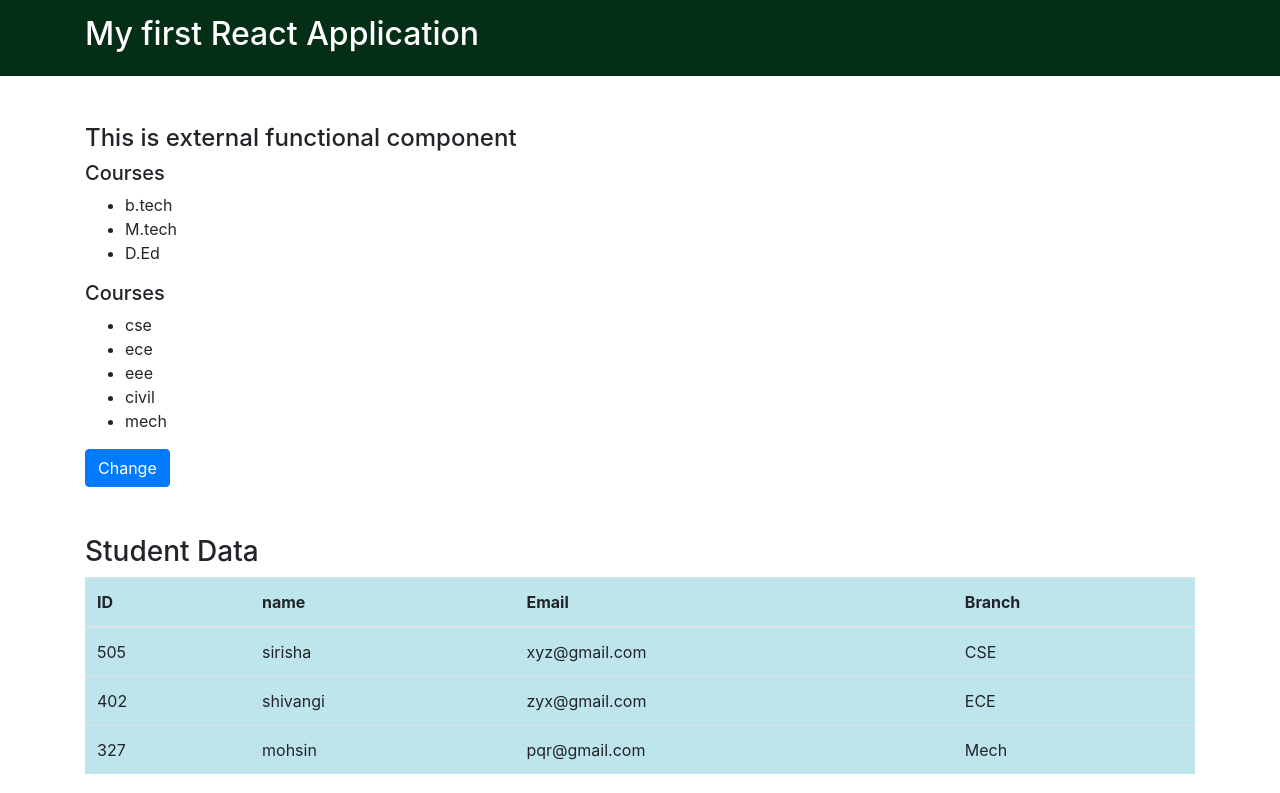
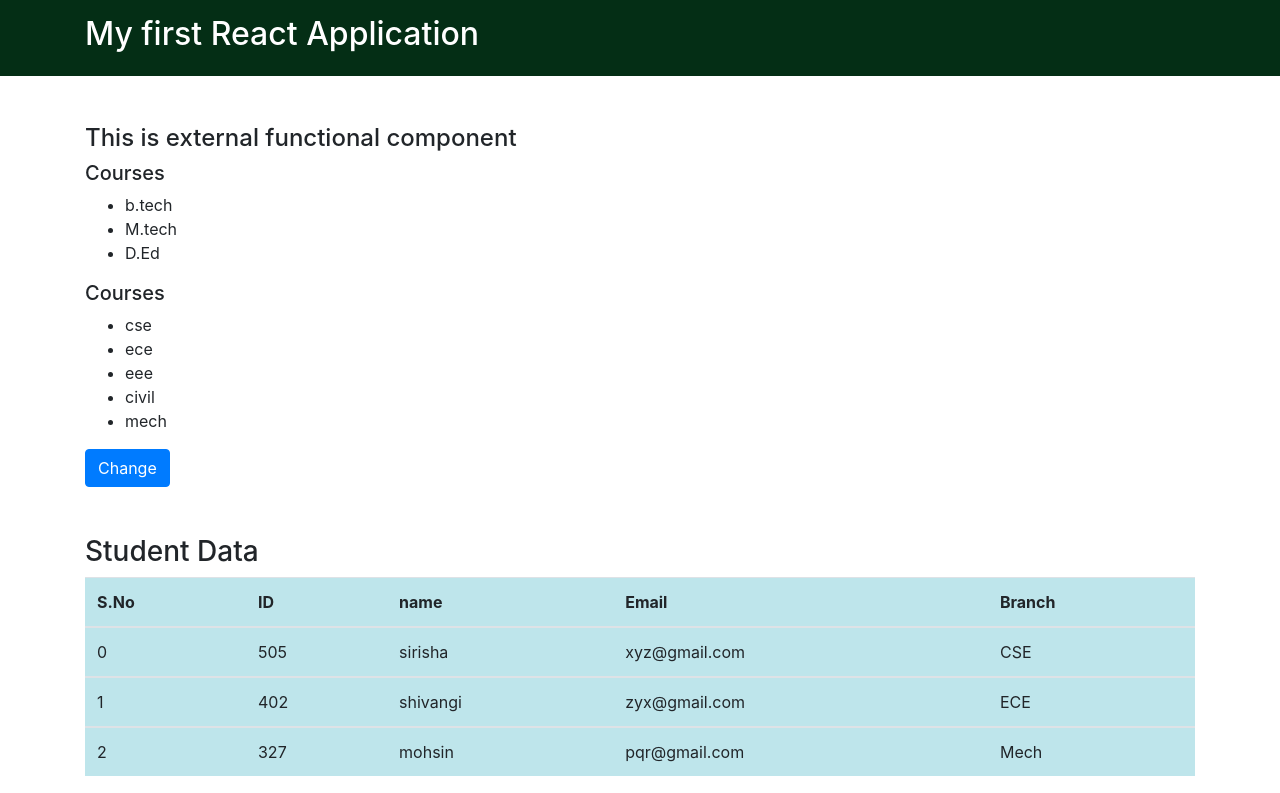
Before and after one commit to sirishaasapu/react-js, a React (Create React App) app in the folder REACT/my-first-react/: page / in a window 1280 px wide. Shown: the top 793 px of the page. Built offline with nearby package versions, Linux system fonts and the light colour scheme.

Commit message:
importing jason data in table

```diff
--- a/REACT/my-first-react/src/func.js
+++ b/REACT/my-first-react/src/func.js
@@ -52,23 +52,28 @@ function Func(p){
                 <h3>{p.name}</h3>
             </div>
             <div>
+
+
                 <table className='table table-stripted table-hover table-info'>
                    <thead>
                        <tr>
+                           <th>S.No</th>
                            <th>ID</th>
                            <th>name</th>
                            <th>Email</th>
                            <th>Branch</th>
                        </tr>
                        </thead>
+                       {Data.card.map((value,index)=>(
                        <tbody>
                            <tr>
-                               <td>{Data.card[0].cardId}</td>
-                               <td>{Data.card[0].cardname}</td>
-                               <td>{Data.card[0].email}</td>
-                               <td>{Data.card[0].branch}</td>
+                               <td>{index}</td>
+                               <td>{value.cardId}</td>
+                               <td>{value.cardname}</td>
+                               <td>{value.email}</td>
+                               <td>{value.branch}</td>
                            </tr>
-                           <tr>
+                           {/* <tr>
                                <td>{Data.card[1].cardId}</td>
                                <td>{Data.card[1].cardname}</td>
                                <td>{Data.card[1].email}</td>
@@ -79,9 +84,9 @@ function Func(p){
                                <td>{Data.card[2].cardname}</td>
                                <td>{Data.card[2].email}</td>
                                <td>{Data.card[2].branch}</td>
-                           </tr>
+                           </tr> */}
 
-                       </tbody>
+                       </tbody>   ))}
 
                 </table>
 
```
